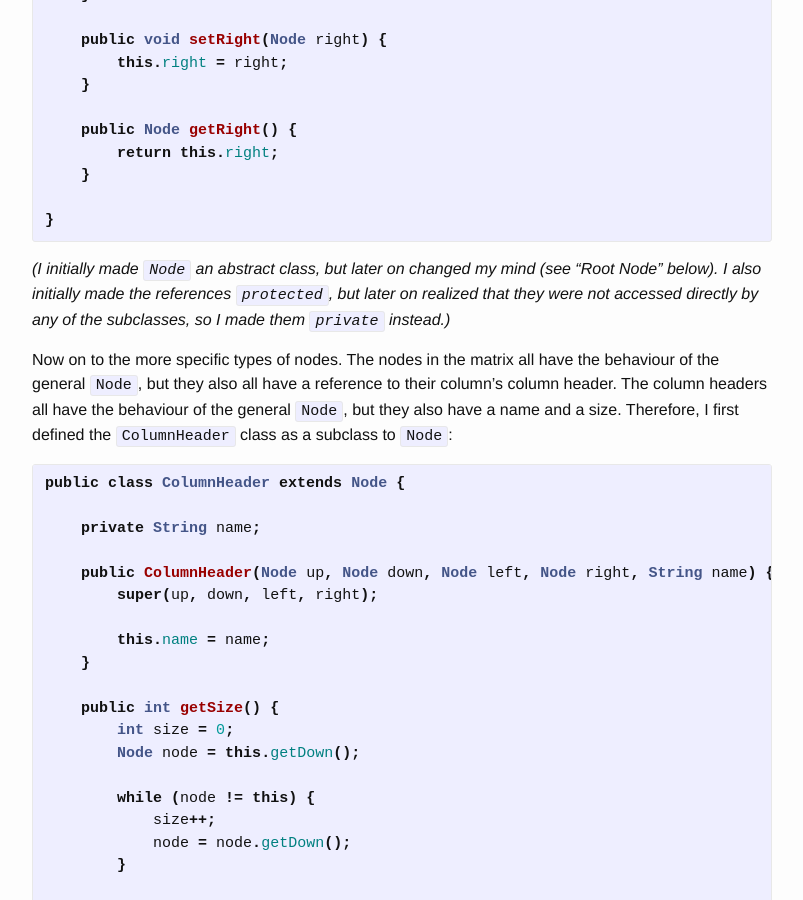
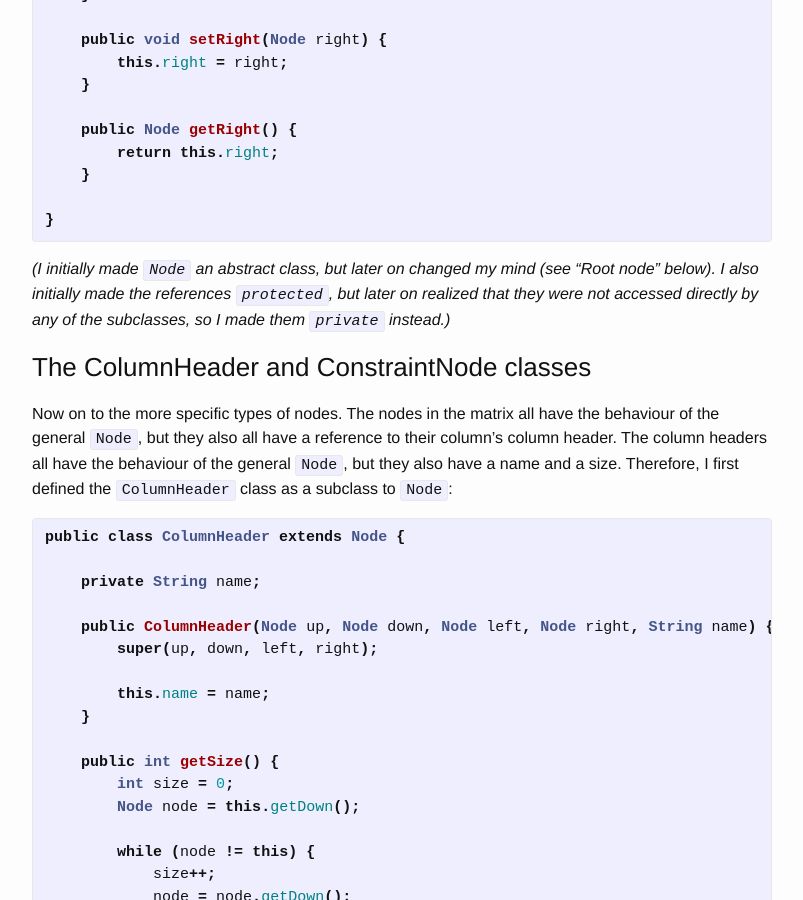
Before and after one commit to Saser/saser.github.io, a Jekyll site: the page built from _posts/2015-06-18-sudoku-generator-in-java-with-dancing-links-part-1-basic-classes.markdown, in a window 1280 px wide and 900 px high, scrolled down 2033 px. Shown: the whole window, without its empty margins (238-1041 px from the left). Built offline with Jekyll 4.4.1, drawn with Linux system fonts in a browser that asks for light colours; some of the changed text lies outside the part shown.

Commit message:
Nicer capitalization

```diff
--- a/_posts/2015-06-18-sudoku-generator-in-java-with-dancing-links-part-1-basic-classes.markdown
+++ b/_posts/2015-06-18-sudoku-generator-in-java-with-dancing-links-part-1-basic-classes.markdown
@@ -12,13 +12,13 @@
 ### Origin
 Generating a valid sudoku is basically the big problem I have to solve in order to develop my simple sudoku game, [Vimdoku][vimdoku-gh]. To read more about my Vimdoku project, go read [my post detailing the project]({% post_url 2015-06-17-vimdoku-sudoku-with-vim-bindings %}). The game needs to generate valid sudoku puzzles that the user then will solve.
 
-### The Goal
+### The goal
 The aim was to write code that could generate a valid sudoku puzzle for the user to solve, i.e. a sudoku grid with some set of starting numbers supplied such that there is only a single possible solution. The code does not have to take into consideration the difficulty of the grid, but I hope to have it generate fairly simple puzzles -- mostly so that it will be easy to test the application later on.
 
 ### Dancing Links
 While googling around, using search terms such as "sudoku generator" and "sudoku generator java", I stumbled upon a StackOverflow question with [an answer mentioning dancing links][so-links]. From them, I read up on Wikipedia on [Dancing Links][dlx-wiki] (from now on referred to as "DLX") and the algorithm it was designed for, Donald Knuth's [Algorithm X][algo-x-wiki]. After I felt that the Wikipedia articles were not sufficient for me to get my head around what was going on -- especially with the "matrix" of nodes, column headers, and so on -- I followed the references from the articles and decided to give [Knuth's own paper][dlx-paper] on Algorithm X and DLX a try. It turned out to be fairly effective, at least at making me understand how the matrix was structured. I suggest you read it too, in order to follow the rest of this blog post.
 
-### The Node Class
+### The Node class
 As the first step to implementing DLX in Java, I decided to create classes for the different types of nodes in the matrix (as specified by Knuth in his paper).
 
 All types of nodes share the property of being circularly doubly linked both vertically (`up` and `down`) and horizontally (`left` and `right`) to other nodes. These links are mutable, and them being mutable is basically what DLX relies on. Therefore, I decided to create a very simple `Node` class, with the intention to have more specific types of nodes subclass this class. The `Node` class simply has four fields: references to the `Node`s to the up, down, left, and right of this node, as well as intentionally mutable setters and getters for them.
@@ -70,7 +70,9 @@
 }
 {% endhighlight %}
 
-*(I initially made `Node` an abstract class, but later on changed my mind (see "Root Node" below). I also initially made the references `protected`, but later on realized that they were not accessed directly by any of the subclasses, so I made them `private` instead.)*
+*(I initially made `Node` an abstract class, but later on changed my mind (see "Root node" below). I also initially made the references `protected`, but later on realized that they were not accessed directly by any of the subclasses, so I made them `private` instead.)*
+
+### The ColumnHeader and ConstraintNode classes
 
 Now on to the more specific types of nodes. The nodes in the matrix all have the behaviour of the general `Node`, but they also all have a reference to their column's column header. The column headers all have the behaviour of the general `Node`, but they also have a name and a size. Therefore, I first defined the `ColumnHeader` class as a subclass to `Node`:
 
@@ -132,10 +134,10 @@
 }
 {% endhighlight %}
 
-### Root Node
+### Root node
 I was scratching my head for a while about how to go about representing the root node of the matrix. The root node resides to the left of the leftmost column header, and only has links in the horizontal directions. I eventually decided to change `Node` from an `abstract` class to a concrete class, and simply let the root node be represented as an instance of `Node` where only the `left` and `right` fields (with their accompanying getters and setters) are intended to be used. This felt a little like an ugly hack, but I figured it would (probably) not create any trouble later on. If it does, however, I will probably just create a class `RootNode` which acts like `Node` but only has the `left` and `right` fields.
 
-### Next Steps
+### Next steps
 Since a DLX matrix can very logically be represented by a binary matrix, where 1 means a node exists in that place and 0 means no node exists in that place, the logical next step is to figure out how to parse a binary matrix into a DLX matrix using the above classes, where all the links are in their correct place. I will cover that in a later blog post.
 
 [vimdoku-gh]:   https://github.com/Saser/vimdoku
```
